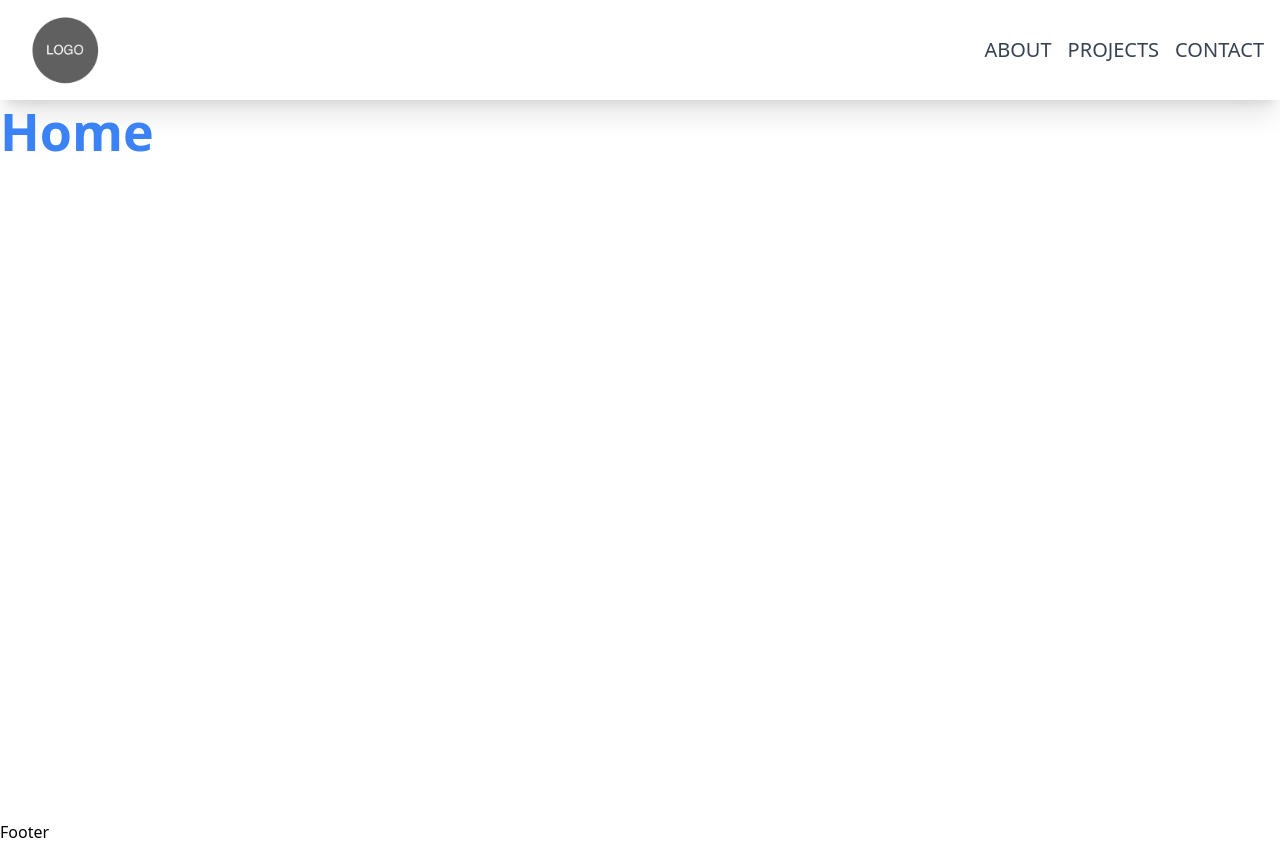
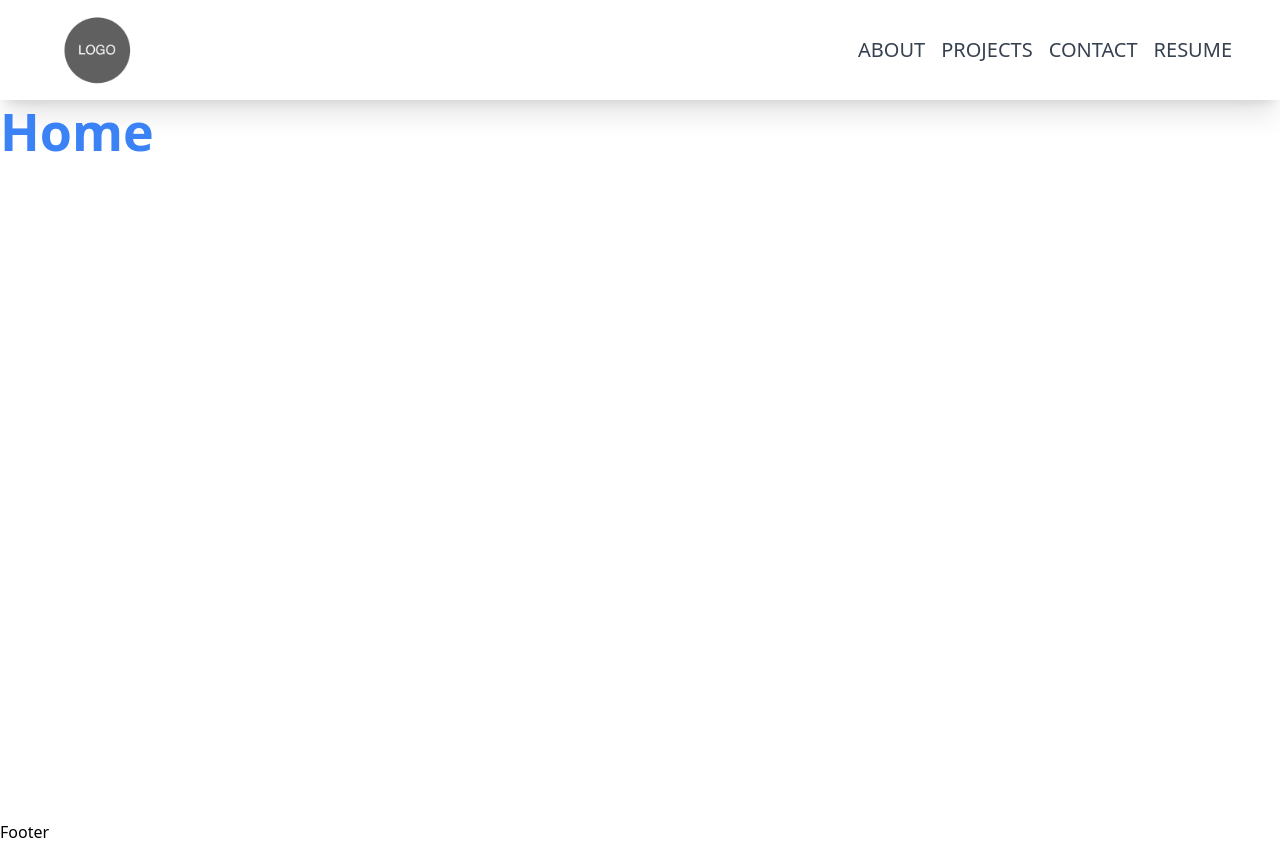
Before and after one commit to MateuszKuruc/developer-portfolio, a Next.js app in the folder developer-portfolio-site/: page / in a window 1280 px wide. Built offline with nearby package versions, Linux system fonts and the light colour scheme.

Commit message:
add new nav bar link, adjust text constants file, add styling for nav bar elements

```diff
--- a/developer-portfolio-site/src/app/components/NavBar.tsx
+++ b/developer-portfolio-site/src/app/components/NavBar.tsx
@@ -1,12 +1,12 @@
 import Image from "next/image";
 import Link from "next/link";
-import { NAV_LINKS } from "../constants";
+import { NAV_LINKS } from "../constants/textConstants";
 
 const NavBar = () => {
   return (
     <nav className="w-full h024 shadow-xl bg-white">
       {/* Desktop Menu */}
-      <div className="flex items-center justify-between h-full px-4 w-full">
+      <div className="flex items-center justify-between h-full px-12 w-full">
         <Link href="/">
           <Image
             src="/logo-placeholder.png"
@@ -25,9 +25,9 @@ const NavBar = () => {
             ))}
           </ul>
         </div>
+        {/* Mobile Menu */}
       </div>
 
-      {/* Mobile Menu */}
       {/* Social media links */}
     </nav>
   );
--- a/developer-portfolio-site/src/app/constants/index.ts
+++ b/developer-portfolio-site/src/app/constants/textConstants.ts
@@ -3,4 +3,5 @@ export const NAV_LINKS = [
   { href: "#about", key: "about", label: "About" },
   { href: "#projects", key: "projects", label: "Projects" },
   { href: "#contact", key: "contact", label: "Contact" },
+  { href: "/resume", key: "resume", label: "Resume" },
 ];
--- a/developer-portfolio-site/src/app/globals.css
+++ b/developer-portfolio-site/src/app/globals.css
@@ -9,7 +9,7 @@
 }
 
 .nav-links {
-  @apply uppercase regular-20 text-gray-700 hover:border-b-2 hover:border-orange-500 hover:font-bold;
+  @apply uppercase regular-20 text-gray-700 hover:border-b-2 hover:border-orange-500 hover:font-bold cursor-pointer;
 }
 
 .btn-submit {
```
